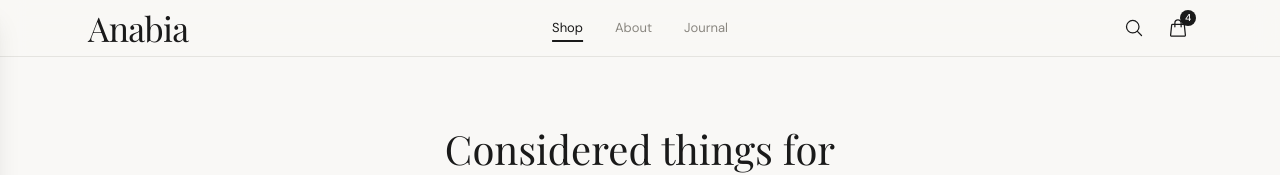
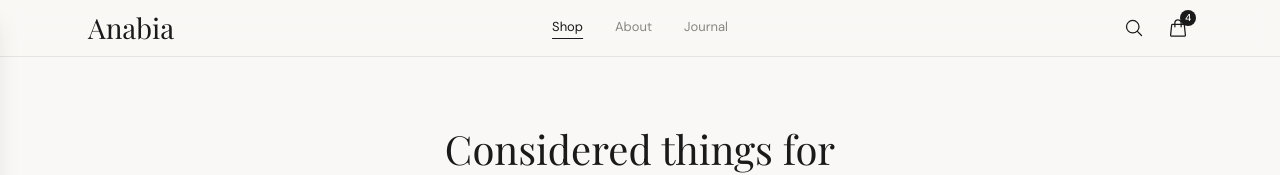
Before and after one commit to Xentec-collab/anabia, a Next.js app: page / in a window 1280 px wide. Shown: the top 175 px of the page. Built offline with nearby package versions, Linux system fonts and the light colour scheme; no server answers; the database is empty.

Commit message:
refactor(ui): remove gimmicky hover effects and non-logical animations for authentic luxury minimalism

```diff
--- a/app/page.tsx
+++ b/app/page.tsx
@@ -43,10 +43,10 @@ export default async function HomePage() {
     <div className="flex flex-col w-full">
       {/* Editorial Hero Statement */}
       <section className="h-[260px] flex items-center justify-center flex-col text-center px-4">
-        <h1 className="font-serif text-[36px] md:text-[40px] text-[var(--ink)] max-w-[560px] leading-tight font-normal animate-drift-up">
+        <h1 className="font-serif text-[36px] md:text-[40px] text-[var(--ink)] max-w-[560px] leading-tight font-normal">
           Considered things for considered people
         </h1>
-        <div className="w-12 h-[1px] bg-[var(--line)] mt-6 mx-auto animate-hero-divider" />
+        <div className="w-12 h-[1px] bg-[var(--line)] mt-6 mx-auto" />
       </section>
 
       {/* Shop Catalog with Instant Filtering & Sorting */}
--- a/components/FilterBar.tsx
+++ b/components/FilterBar.tsx
@@ -44,10 +44,10 @@ export default function FilterBar({
                 key={cat.value}
                 type="button"
                 onClick={() => onSelectCategory(cat.value)}
-                className={`text-[13px] px-4 py-1.5 rounded-none font-normal transition-all duration-200 ease-out cursor-pointer select-none active:scale-[0.97] hover:-translate-y-0.5 ${
+                className={`text-[13px] px-4 py-1.5 rounded-none font-normal transition-colors duration-150 ease-out cursor-pointer select-none active:scale-[0.98] ${
                   isActive
-                    ? "bg-[var(--ink)] text-[var(--surface)] shadow-xs"
-                    : "bg-[var(--ghost)] text-[var(--ink)] hover:bg-[var(--line)] hover:shadow-xs"
+                    ? "bg-[var(--ink)] text-[var(--surface)] font-medium"
+                    : "bg-[var(--ghost)] text-[var(--ink)] hover:bg-[var(--line)]"
                 }`}
               >
                 {cat.label}
--- a/components/MobileNav.tsx
+++ b/components/MobileNav.tsx
@@ -73,7 +73,7 @@ export default function MobileNav({ isOpen, onClose }: MobileNavProps) {
         <div className="flex items-center justify-between h-14 px-6 border-b border-[var(--line)]">
           <Link
             href="/"
-            className="font-serif text-[30px] leading-none tracking-[-0.02em] select-none text-[var(--ink)]"
+            className="font-serif text-[26px] leading-none select-none text-[var(--ink)]"
             onClick={onClose}
           >
             Anabia
--- a/components/Navbar.tsx
+++ b/components/Navbar.tsx
@@ -53,22 +53,22 @@ export default function Navbar() {
               </svg>
             </button>
 
-            {/* Wordmark Left - 30px mobile / 34px desktop */}
+            {/* Wordmark Left - 26px mobile / 28px desktop */}
             <Link
               href="/"
-              className="font-serif text-[30px] md:text-[34px] leading-none tracking-[-0.02em] hover:tracking-normal select-none text-[var(--ink)] transition-all duration-300"
+              className="font-serif text-[26px] md:text-[28px] leading-none select-none text-[var(--ink)] hover:opacity-80 transition-opacity"
             >
               Anabia
             </Link>
           </div>
 
-          {/* Links Center - Perfectly Centered on Desktop with Smooth Underline Slide */}
+          {/* Links Center */}
           <nav className="hidden md:flex absolute left-1/2 -translate-x-1/2 items-center gap-8">
             <Link
               href="/"
-              className={`nav-link-animated text-[13px] py-1 ${
+              className={`text-[13px] transition-colors pb-0.5 ${
                 pathname === "/"
-                  ? "text-[var(--ink)] active"
+                  ? "text-[var(--ink)] border-b border-[var(--ink)]"
                   : "text-[var(--muted)] hover:text-[var(--ink)]"
               }`}
             >
@@ -76,9 +76,9 @@ export default function Navbar() {
             </Link>
             <Link
               href="/about"
-              className={`nav-link-animated text-[13px] py-1 ${
+              className={`text-[13px] transition-colors pb-0.5 ${
                 pathname === "/about"
-                  ? "text-[var(--ink)] active"
+                  ? "text-[var(--ink)] border-b border-[var(--ink)]"
                   : "text-[var(--muted)] hover:text-[var(--ink)]"
               }`}
             >
@@ -86,9 +86,9 @@ export default function Navbar() {
             </Link>
             <Link
               href="/journal"
-              className={`nav-link-animated text-[13px] py-1 ${
+              className={`text-[13px] transition-colors pb-0.5 ${
                 pathname.startsWith("/journal")
-                  ? "text-[var(--ink)] active"
+                  ? "text-[var(--ink)] border-b border-[var(--ink)]"
                   : "text-[var(--muted)] hover:text-[var(--ink)]"
               }`}
             >
@@ -102,7 +102,7 @@ export default function Navbar() {
               type="button"
               aria-label="Search catalog"
               onClick={() => setSearchOpen(!searchOpen)}
-              className="text-[var(--ink)] hover:text-[var(--muted)] hover:scale-110 active:scale-95 transition-all duration-200 p-1 flex items-center justify-center cursor-pointer select-none"
+              className="text-[var(--ink)] hover:text-[var(--muted)] active:scale-95 transition-all p-1 flex items-center justify-center cursor-pointer select-none"
             >
               <svg
                 className="w-5 h-5"
@@ -122,7 +122,7 @@ export default function Navbar() {
             <Link
               href="/cart"
               aria-label="Shopping bag"
-              className="relative text-[var(--ink)] hover:text-[var(--muted)] hover:scale-110 active:scale-95 transition-all duration-200 p-1 flex items-center justify-center select-none"
+              className="relative text-[var(--ink)] hover:text-[var(--muted)] active:scale-95 transition-all p-1 flex items-center justify-center select-none"
             >
               <svg
                 className="w-5 h-5"
--- a/styles/globals.css
+++ b/styles/globals.css
@@ -170,66 +170,33 @@ textarea {
 
 /* Animation utility classes */
 .animate-drift-up {
-  animation: gentleDriftUp 800ms var(--ease-luxury) both;
+  animation: gentleDriftUp 700ms var(--ease-luxury) both;
 }
 
 .animate-fade-in {
-  animation: fadeIn 350ms var(--ease-calm) both;
-}
-
-.animate-hero-divider {
-  animation: heroDividerExpand 900ms var(--ease-luxury) 200ms both;
-  transform-origin: center;
+  animation: fadeIn 300ms var(--ease-calm) both;
 }
 
 .animate-badge-bump {
-  animation: cartBadgeBump 450ms var(--ease-luxury) both;
+  animation: cartBadgeBump 400ms var(--ease-luxury) both;
 }
 
 .animate-badge-in {
-  animation: cartBadgeIn 300ms var(--ease-luxury) both;
-}
-
-.animate-subtle-pulse {
-  animation: subtlePulse 300ms var(--ease-luxury) both;
+  animation: cartBadgeIn 250ms var(--ease-luxury) both;
 }
 
 .animate-modal-backdrop {
-  animation: modalBackdropIn 300ms var(--ease-calm) both;
+  animation: modalBackdropIn 250ms var(--ease-calm) both;
 }
 
 .animate-modal-content {
-  animation: modalContentIn 350ms var(--ease-luxury) both;
+  animation: modalContentIn 300ms var(--ease-luxury) both;
   will-change: opacity, transform;
 }
 
 .animate-search-down {
-  animation: searchSlideDown 300ms var(--ease-luxury) both;
+  animation: searchSlideDown 250ms var(--ease-luxury) both;
   will-change: opacity, transform;
-}
-
-/* Editorial Nav Link Animated Underline */
-.nav-link-animated {
-  position: relative;
-  transition: color 250ms var(--ease-calm);
-}
-
-.nav-link-animated::after {
-  content: '';
-  position: absolute;
-  bottom: 0;
-  left: 0;
-  width: 100%;
-  height: 1.5px;
-  background-color: var(--ink);
-  transform: scaleX(0);
-  transform-origin: left;
-  transition: transform 300ms var(--ease-luxury);
-}
-
-.nav-link-animated:hover::after,
-.nav-link-animated.active::after {
-  transform: scaleX(1);
 }
 
 /* Accessibility: Respect Reduced Motion Preferences */
```
Also changed, not shown: components/ProductCard.tsx (+5 -10 lines).
